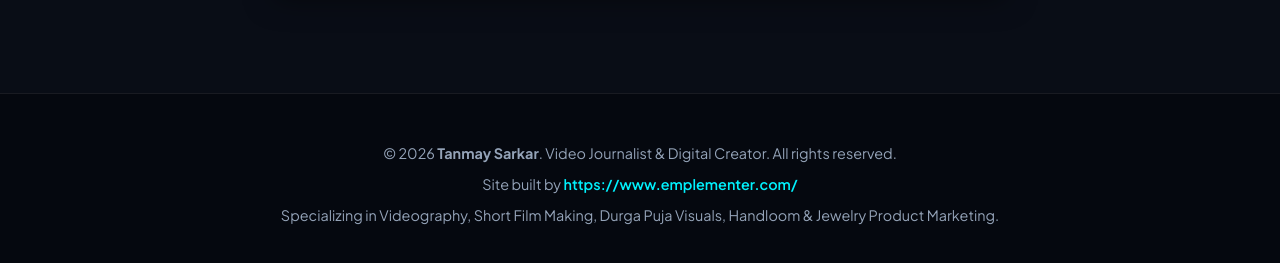
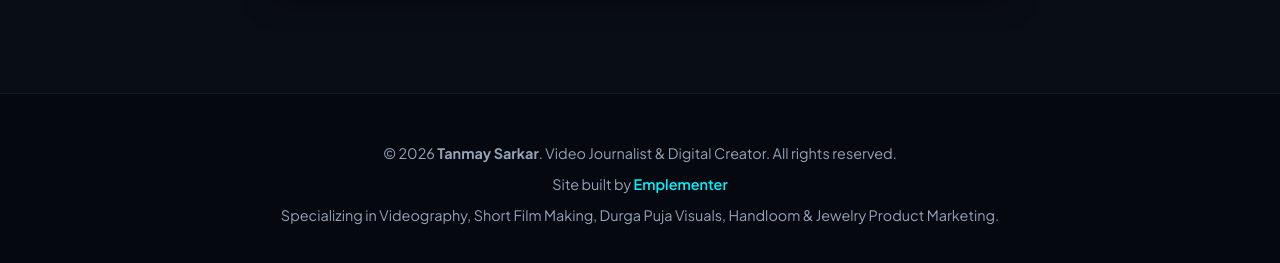
Before and after one commit to arnabbera/tanmoysarkar, a plain HTML site: page index.html in a window 1280 px wide. Shown: the part 4136-4399 px from the top of the page. Drawn offline with Linux system fonts and the light colour scheme.

Commit message:
Update footer credit to Site built by Emplementer

```diff
--- a/index.html
+++ b/index.html
@@ -352,7 +352,7 @@
   <footer class="site-footer">
     <div class="footer-container">
       <p>&copy; 2026 <strong>Tanmay Sarkar</strong>. Video Journalist &amp; Digital Creator. All rights reserved.</p>
-      <p class="built-by-credit">Site built by <a href="https://www.emplementer.com/" target="_blank" rel="noopener">https://www.emplementer.com/</a></p>
+      <p class="built-by-credit">Site built by <a href="https://www.emplementer.com/" target="_blank" rel="noopener">Emplementer</a></p>
       <p class="seo-keywords-footer">Specializing in Videography, Short Film Making, Durga Puja Visuals, Handloom &amp; Jewelry Product Marketing.</p>
     </div>
   </footer>
```
